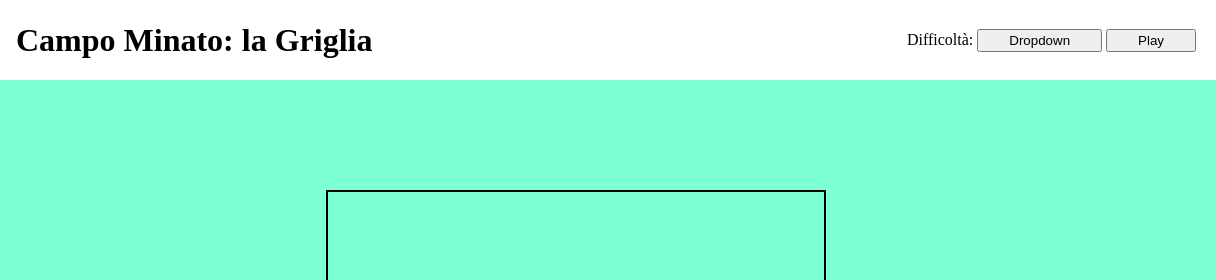
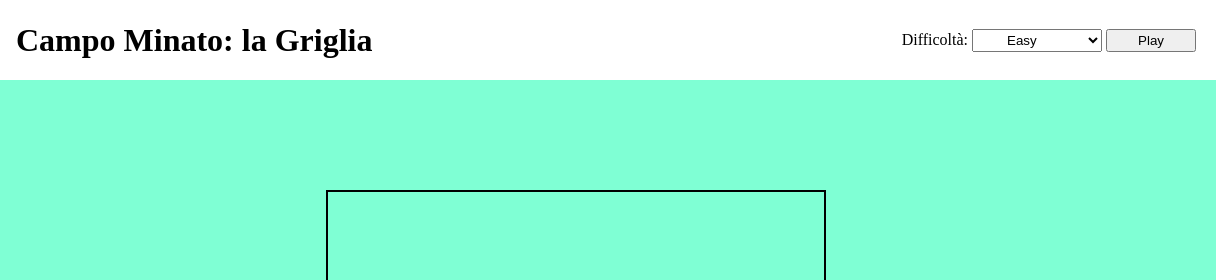
Before and after one commit to salvomel/js-campominato-grid, a plain HTML site: page index.html in a window 1280 px wide. Shown: the top 280 px of the page, 64-1280 px from the left. Drawn offline with Linux system fonts and the light colour scheme.

Commit message:
add level menu

```diff
--- a/css/style.css
+++ b/css/style.css
@@ -30,7 +30,7 @@ header {
     margin-right: 20px;
 }
 
-.dropbtn {
+#dropdown {
     padding: 2px 30px;
     cursor: pointer;
 }
@@ -66,6 +66,7 @@ main {
     display: flex;
     justify-content: center;
     align-items: center;
+    cursor: pointer;
 }
 
 .square.active {
--- a/index.html
+++ b/index.html
@@ -20,12 +20,12 @@
             </div>
 
             <div class="header-right">
-                <span id="level">
-                    Difficoltà:
-                    <span class="dropdown">
-                        <button class="dropbtn">Dropdown</button>
-                    </span>
-                </span>
+                <span>Difficoltà:</span>
+                    <select id="dropdown">
+                        <option value="easy">Easy</option>
+                        <option value="medium">Medium</option>
+                        <option value="hard">Hard</option>
+                    </select>
                 <button id="play">Play</button>
             </div>
         </header>
--- a/js/script.js
+++ b/js/script.js
@@ -38,7 +38,6 @@ function startGame() {
     }
 }
 
-
 // _____________
 // | FUNCTIONS |
 
```
